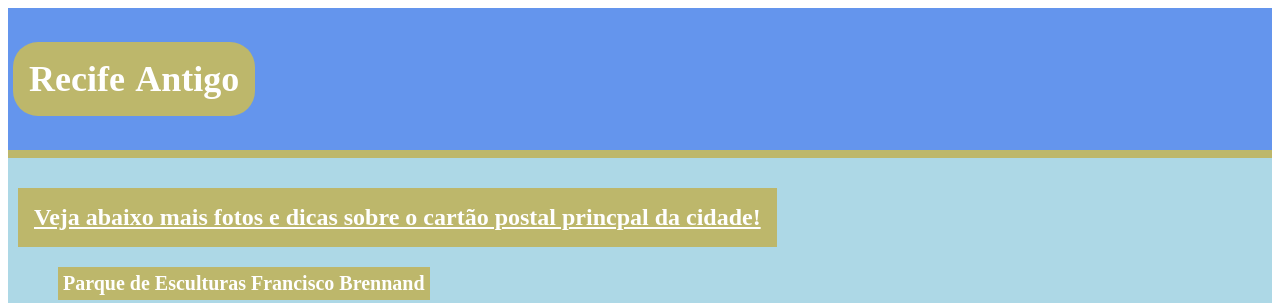
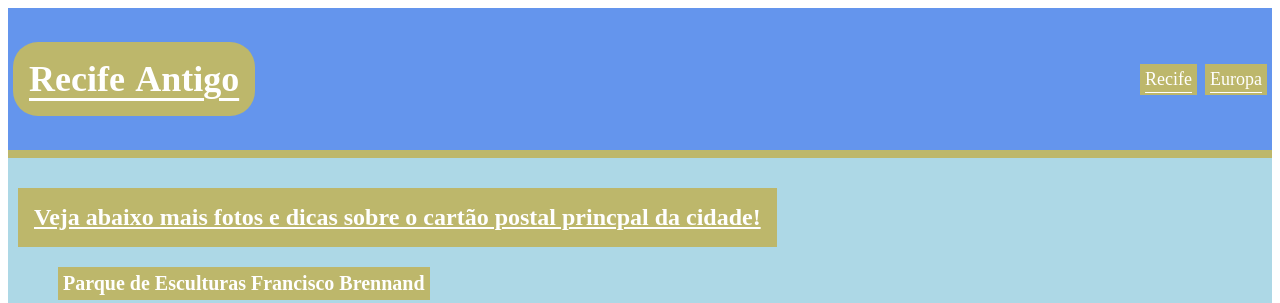
Before and after one commit to JOAO-LEE/proz-talento-cloud-atividades, a plain HTML site: page atividades-html/marco-zero.html in a window 1280 px wide. Shown: the top 303 px of the page. Drawn offline with Linux system fonts and the light colour scheme.

Commit message:
Exercício concluído

```diff
--- a/atividades-html/marco-zero.html
+++ b/atividades-html/marco-zero.html
@@ -9,6 +9,16 @@
 <body>
   <header class="cabecalho">
     <h1>Recife Antigo</h1>
+      <nav class="navegacao">
+        <ul>
+          <li>
+            <a class="navegacao-link" href="pontos-turisticos-recife.html">Recife</a>
+          </li>
+          <li>
+            <a class="navegacao-link" href="pontos-turisticos-europa.html">Europa</a>
+          </li>
+        </ul>
+      </nav>
   </header>
   <main class="principal">
     <section>
--- a/atividades-html/style.css
+++ b/atividades-html/style.css
@@ -1,4 +1,5 @@
 .cabecalho {
+  display: flex;
   padding: 10px 5px;
   border-bottom: .55rem solid darkkhaki;
   background-color: cornflowerblue;
@@ -7,6 +8,8 @@
   word-spacing: 0.2rem;
   text-decoration: underline;
   text-underline-offset: 0.45rem;
+  align-items: center;
+  justify-content: space-between;
 }
 
 .cabecalho h1 {
@@ -14,6 +17,22 @@
   background-color: darkkhaki;
   display: inline-block;
   border-radius: 25px;
+}
+
+.navegacao ul {
+  list-style: none;
+  display: flex;
+  gap: .5rem;
+}
+
+.navegacao ul li {
+background-color: darkkhaki;
+padding: 5px;
+}
+
+.navegacao-link {
+  color: white;
+  text-decoration: none;
 }
 
 .principal {
@@ -32,7 +51,6 @@
   padding: 10px 5px;
   background-color: darkkhaki;
   color: white;
-
 }
 
 #sobre-titulo {
```
